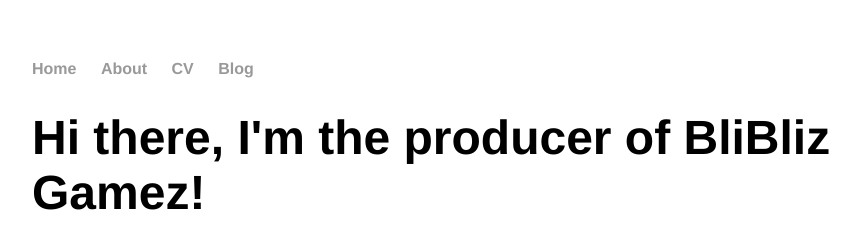
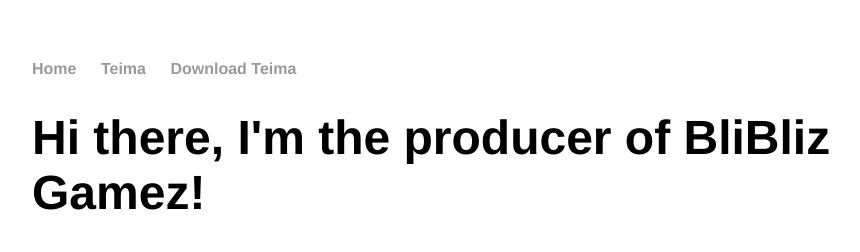
Before and after one commit to BardyBard/BardyBard.github.io, a Jekyll site: the page built from index.html, in a window 1280 px wide. Shown: the top 252 px of the page, without its empty margins (160-1020 px from the left). Built offline with Jekyll 4.4.1, drawn with Linux system fonts in a browser that asks for light colours.

Commit message:
Update default.html

```diff
--- a/_layouts/default.html
+++ b/_layouts/default.html
@@ -9,9 +9,8 @@
 			<nav>
 	    		<ul>
 	        		<li><a href="/">Home</a></li>
-		        	<li><a href="/about">About</a></li>
-	        		<li><a href="/cv">CV</a></li>
-	        		<li><a href="/blog">Blog</a></li>
+		        	<li><a href="/Teima">Teima</a></li>
+	        		<li><a href="/DownloadTeima">Download Teima</a></li>
 	    		</ul>
 			</nav>
 			<div class="container">
```
